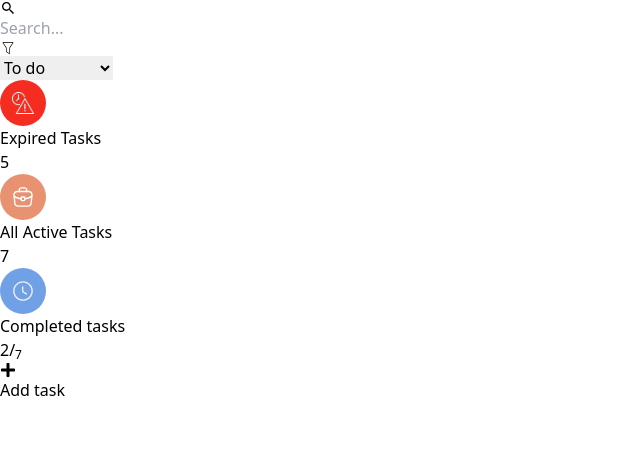
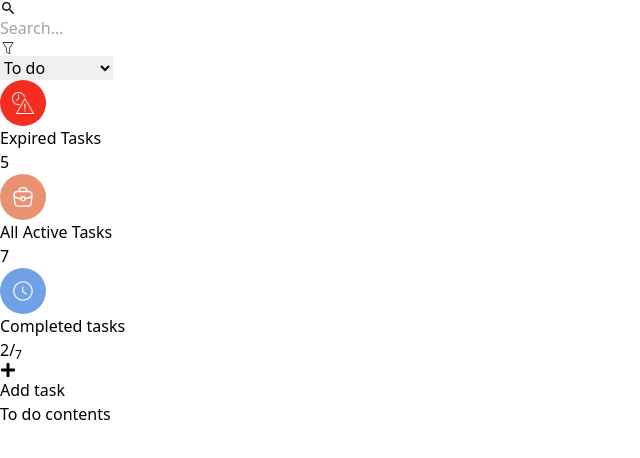
Before and after one commit to Emranhossainshuvo/to-do-app, a React (Vite) app: page / in a window 1280 px wide. Shown: the top 458 px of the page, without its empty margins (0-640 px from the left). Built offline with nearby package versions, Linux system fonts and the light colour scheme.

Commit message:
created todo conects component for showing the contents of to application

```diff
--- a/src/Home/Home.tsx
+++ b/src/Home/Home.tsx
@@ -1,13 +1,17 @@
 import Navbar from "../components/Navbar/Navbar";
 import Sidebar from "../components/Sidebar/Sidebar";
+import ToDoContents from "../ToDoContents/ToDoContents";
 
 const Home = () => {
     return (
         <div>
             <Navbar />
-            <div className="w-full">
+            <div className="w-full flex">
                 <div className="w-[16%]">
-                <Sidebar />
+                    <Sidebar />
+                </div>
+                <div className="w-full bg-gray-300 ">
+                    <ToDoContents />
                 </div>
             </div>
         </div>
--- /dev/null
+++ b/src/ToDoContents/ToDoContents.tsx
@@ -0,0 +1,10 @@
+
+const ToDoContents = () => {
+    return (
+        <div>
+          <h4>To do contents</h4>
+        </div>
+    );
+};
+
+export default ToDoContents;
```
